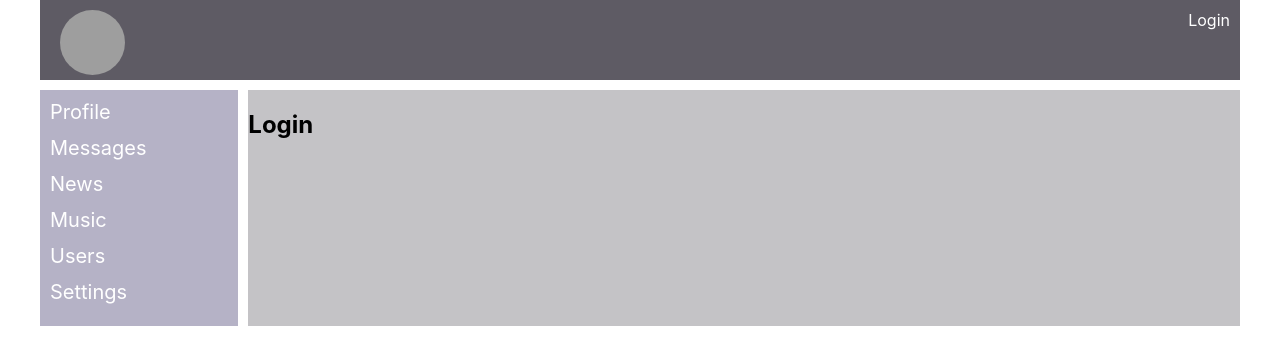
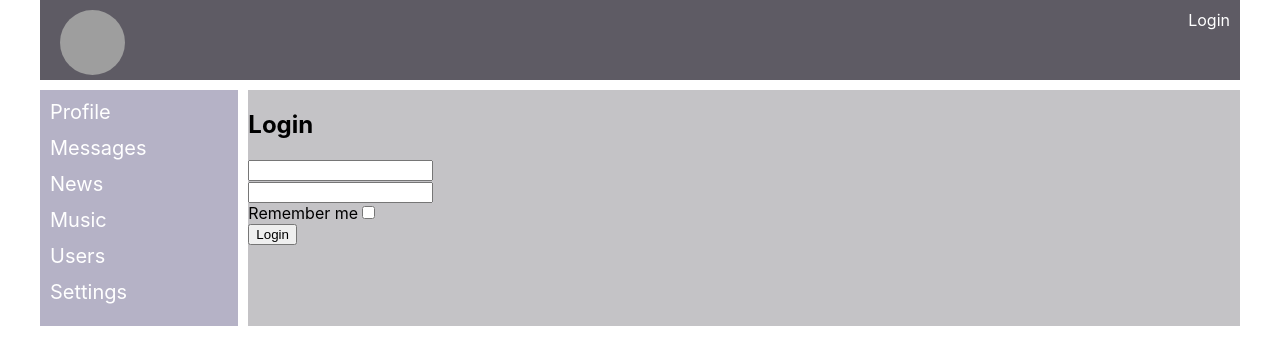
Before and after one commit to iskako01/Network, a React (Create React App) app: page /login in a window 1280 px wide. Shown: the top 364 px of the page. Built offline with nearby package versions, Linux system fonts and the light colour scheme; no server answers; grey boxes are pictures that could not be loaded.

Commit message:
react-fook-form

```diff
--- a/package.json
+++ b/package.json
@@ -9,6 +9,7 @@
     "axios": "^0.27.2",
     "react": "^18.0.0",
     "react-dom": "^18.0.0",
+    "react-hook-form": "^7.31.1",
     "react-redux": "^8.0.1",
     "react-router-dom": "^6.3.0",
     "react-scripts": "5.0.1",
--- a/src/api/api.js
+++ b/src/api/api.js
@@ -43,4 +43,12 @@ export const authApi = {
   isAuth() {
     return instance.get(`auth/me`).then((response) => response.data);
   },
+  login(email, password, rememberMe = false) {
+    return instance
+      .post(`auth/login`, { email, password, rememberMe })
+      .then((response) => response.data);
+  },
+  logout() {
+    return instance.delete(`auth/login`).then((response) => response.data);
+  },
 };
--- a/src/components/login/Login.jsx
+++ b/src/components/login/Login.jsx
@@ -1,11 +1,52 @@
 import React from "react";
+import { useForm, Controller } from "react-hook-form";
+import { connect } from "react-redux";
+import classes from "./Login.module.css";
+import { login } from "../../redux/redusers/authReduser";
+
+const LoginForm = (props) => {
+  const {
+    register,
+    handleSubmit,
+    formState: { errors },
+  } = useForm();
+
+  const onSubmit = (data) => {
+    props.login(data.email, data.password, data.rememberMe);
+  };
+
+  return (
+    <form onSubmit={handleSubmit(onSubmit)}>
+      <div>
+        <input {...register("email", { required: true, maxLength: 20 })} />
+      </div>
+      {errors.email && (
+        <span className={classes.error}>Email is required.</span>
+      )}
+      <div>
+        <input type="password" {...register("password", { required: true })} />
+      </div>
+      {errors.password && (
+        <span className={classes.error}>Password is required.</span>
+      )}
+      <div>
+        Remember me
+        <input type="checkbox" {...register("rememberMe")} />
+      </div>
+      <div>
+        <button type="submit">Login</button>
+      </div>
+    </form>
+  );
+};
 
 const Login = () => {
   return (
     <div className="login">
       <h2>Login</h2>
+      <LoginForm />
     </div>
   );
 };
 
-export default Login;
+export default connect(null, { login })(Login);
--- /dev/null
+++ b/src/components/login/Login.module.css
@@ -0,0 +1,3 @@
+.error {
+  color: red;
+}
--- a/src/components/settings/Settings.jsx
+++ b/src/components/settings/Settings.jsx
@@ -2,7 +2,7 @@ import React from "react";
 import classes from "./Settings.module.css";
 
 const Settings = () => {
-  return <div className="">settings</div>;
+  return <div className=""></div>;
 };
 
 export default Settings;
--- a/src/redux/redusers/authReduser.js
+++ b/src/redux/redusers/authReduser.js
@@ -46,6 +46,10 @@ export const isLoading = (loading) => ({
   type: IS_LOADING,
   loading,
 });
+// export const setLoginData = (loginData) => ({
+//   type: LOGIN,
+//   loginData,
+// });
 
 //Thunk
 export const getAuthUserData = () => (dispatch) => {
@@ -58,4 +62,21 @@ export const getAuthUserData = () => (dispatch) => {
   dispatch(isLoading(false));
 };
 
+export const login = (email, password, rememberMe) => (dispatch) => {
+  debugger;
+  authApi.login(email, password, rememberMe).then((data) => {
+    if (data.resultCode === 0) {
+      dispatch(getAuthUserData());
+    }
+  });
+};
+
+export const logout = () => (dispatch) => {
+  authApi.logout().then((data) => {
+    if (data.resultCode === 0) {
+      dispatch(getAuthUserData());
+    }
+  });
+};
+
 export default authReduser;
```
Also changed, not shown: 1 other file (tests, documents, lock files or other folders).
